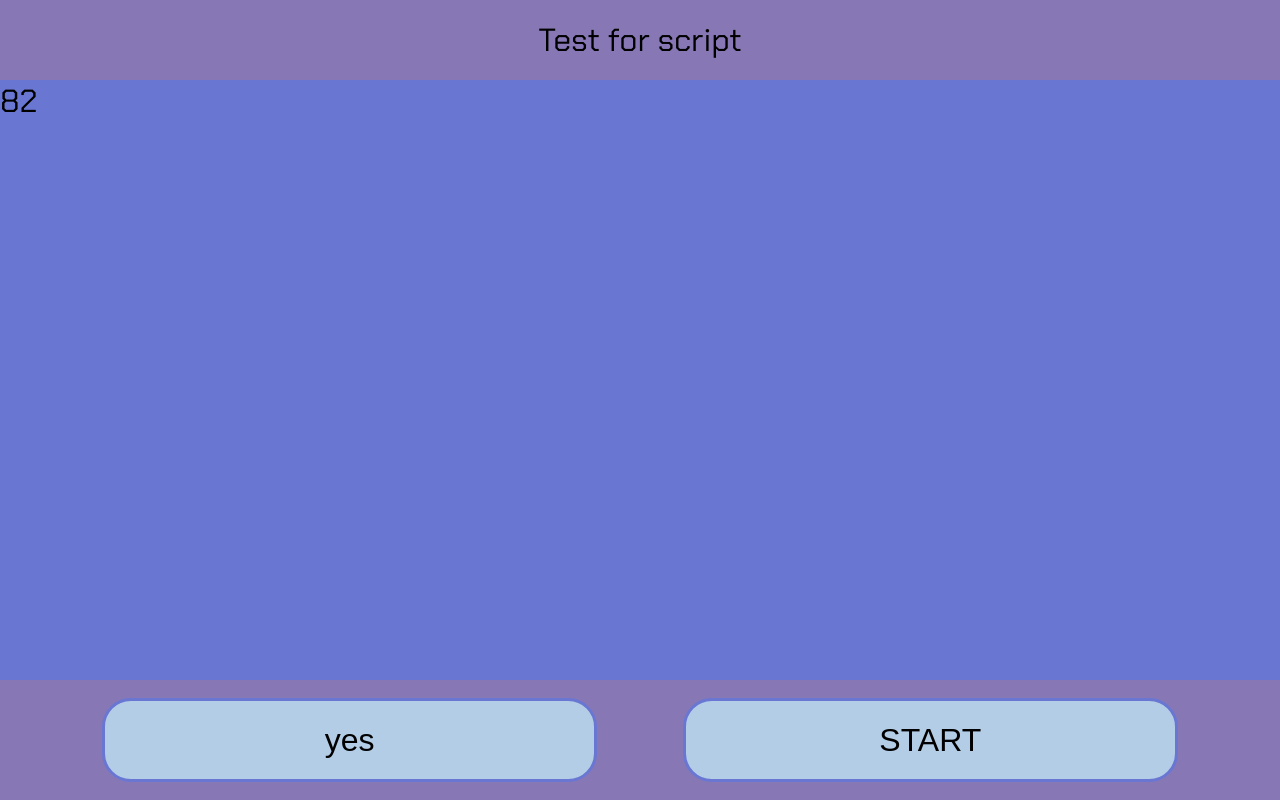
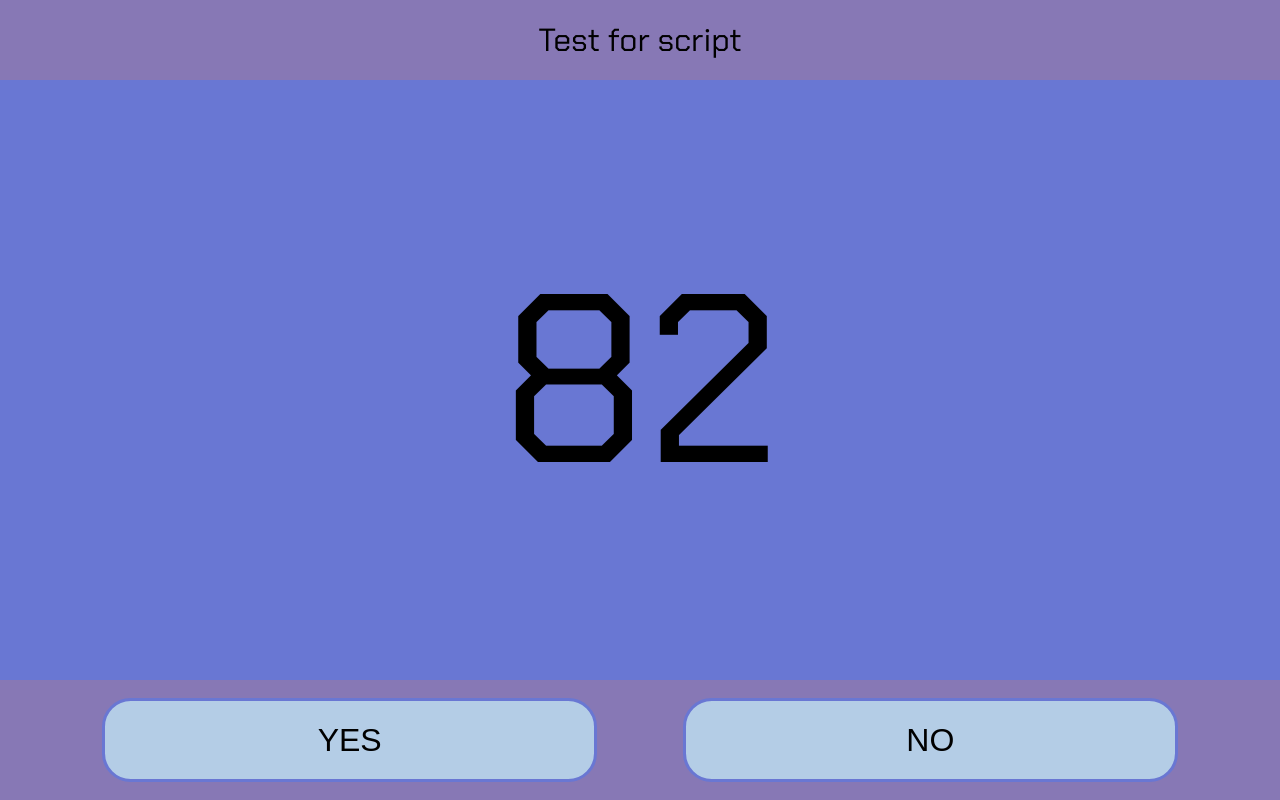
Before and after one commit to StroboBrain/MathSidequest, a plain HTML site: page exportScriptTest.html in a window 1280 px wide. Drawn offline with Linux system fonts and the light colour scheme.

Commit message:
basic is prime version

```diff
--- a/css/defaultStyle.css
+++ b/css/defaultStyle.css
@@ -56,6 +56,21 @@ body {
 .centerBackground {
   grid-row: 2;
   background-color: var(--darkerBlue);
+}
+
+.centerContentContainer {
+  height: 100%;
+  width: 100%;
+  display: flex;
+  align-items: center;
+  align-content: center;
+  justify-content: center;
+}
+
+.gameDisplay {
+  flex-grow: 1; /* Make the text grow to fill the space */
+  text-align: center;
+  font-size: clamp(25px, 30vh,30vmin);
 }
 
 .bottomToolbarBackground {
--- a/exportScriptTest.html
+++ b/exportScriptTest.html
@@ -34,14 +34,12 @@
         <div class="centerBackground">
             <div class="centerContentContainer"></div>
         </div>
-
         <div class="bottomToolbarBackground">
             <div class="bottomToolbar">
-                <button class="bottomToolbarButton helpButton">HELP</button>
-                <button class="bottomToolbarButton startButton">START</button>
+                <button class="bottomToolbarButton helpButton leftButton">HELP</button>
+                <button class="bottomToolbarButton startButton rightButton">START</button>
             </div>
         </div>
-
     </div>
 </body>
 </html>
--- a/js/games/isPrime/isPrimeController.js
+++ b/js/games/isPrime/isPrimeController.js
@@ -3,11 +3,12 @@ import { IsPrimeView } from "./isPrimeView.js";
 
 export default class IsPrimeController{
 
-    constructor(divParent, yesButton, noButton){
+    constructor(divParent, yesButton, noButton, taskArguments){
         this.isPrimeModel = new IsPrimeModel();
-        this.isPrimeView = new IsPrimeView(divParent,yesButton,noButton);
+        this.isPrimeView = new IsPrimeView(divParent,yesButton,noButton,this);
+        this.taskArguments = taskArguments;
         // Default value
-        this.createTasks(3, 6);
+        this.createTasks();
         this.activeTask = this.taskArray.pop();
         this.displayActiveTask();
     }
@@ -16,29 +17,40 @@ export default class IsPrimeController{
         return this.isPrimeModel.isPrime(number);
     }
 
-    createTasks(primeAmount, nonPrimeAmount) {
-        this.taskArray = this.isPrimeModel.createTaskArray(primeAmount,nonPrimeAmount);
+    createTasks() {
+        this.taskArray = this.isPrimeModel.createTaskArray(this.taskArguments[0],this.taskArguments[1]);
     }
 
     nextTask(){
         if (this.taskArray.length===0){
-            console.log("game over");
+
+            this.gameOver();
         } else {
             this.activeTask = this.taskArray.pop();
+            this.displayActiveTask();
         }
     }
 
-    checkTask(input){
-        return (input===isPrimeModel.isPrime(this.activeTask));
+    checkAnswer(input){
+        return (input===this.isPrimeModel.checkIfPrime(this.activeTask));
     }
 
     displayActiveTask(){
         this.isPrimeView.upDateContent(this.activeTask);
     }
 
+    answerPressed(boolAnswer){
+        if (this.checkAnswer(boolAnswer)){
+            this.isPrimeView.answered(true);
+        } else this.isPrimeView.answered(false);
 
+        this.nextTask();
+    }
 
-
+    gameOver(){
+        this.isPrimeView.gameOver();
+        this.createTasks();
+    }
 
 
 
--- a/js/games/isPrime/isPrimeModel.js
+++ b/js/games/isPrime/isPrimeModel.js
@@ -63,4 +63,5 @@ export default class IsPrimeModel {
         return IsPrimeModel.PRIME_SET.has(number);
     }
 
+
 }
--- a/js/games/isPrime/isPrimeRunner.js
+++ b/js/games/isPrime/isPrimeRunner.js
@@ -1,10 +1,14 @@
 import IsPrimeController from "./isPrimeController.js";
 
+// Starts the game
 
 
 window.addEventListener("load", function() {
     var contentDiv = document.getElementsByClassName("centerContentContainer")[0];
+    let yesButton = document.getElementsByClassName("leftButton")[0];
+    let noButton = document.getElementsByClassName("rightButton")[0];
 
-    let yesButton = document.getElementsByClassName("helpButton")[0];
-    var isPrimeController = new IsPrimeController(contentDiv,yesButton);
+    // Primes and nonPrimes
+    let taskArguments = [3,6];
+    var isPrimeController = new IsPrimeController(contentDiv,yesButton, noButton,taskArguments);
 });
--- a/js/games/isPrime/isPrimeView.js
+++ b/js/games/isPrime/isPrimeView.js
@@ -1,16 +1,17 @@
 // Creates the html element to display the game
 
 export class IsPrimeView {
-    constructor(parentDiv, yesButton, noButton){
+    constructor(parentDiv, yesButton, noButton, isPrimeController){
+        this.isPrimeController = isPrimeController;
         this.parentDiv = parentDiv;
         this.addYesButton(yesButton);
+        this.addNoButton(noButton);
         this.createGameDisplayDiv();
         this.addGameDisplayDiv();
     }
 
     createGameDisplayDiv(){
         this.gameDisplay = document.createElement("div");
-        console.log(this.gameDisplay);
         this.gameDisplay.className = "gameDisplay";
         this.gameDisplay.id = "isPrimeGame";
     }
@@ -20,16 +21,30 @@ export class IsPrimeView {
     }
 
     upDateContent(content){
+        console.log(content);
         this.gameDisplay.innerHTML = content;
     }
 
     addYesButton(buttonDiv){
-        buttonDiv.innerHTML ="yes";
+        buttonDiv.innerHTML ="YES";
         buttonDiv.addEventListener("click", () => this.checkSolution(true));
     }
 
+    addNoButton(buttonDiv){
+        buttonDiv.innerHTML ="NO";
+        buttonDiv.addEventListener("click", () => this.checkSolution(false));
+    }
+
     checkSolution(boolAnswer){
-        console.log("yes");
+        this.isPrimeController.answerPressed(boolAnswer);
+    }
+
+    gameOver(){
+        this.upDateContent("GAME OVER");
+    }
+
+    answered(input){
+        return;
     }
 
 }
```
Also changed, not shown: index.html (+8 -4 lines).
